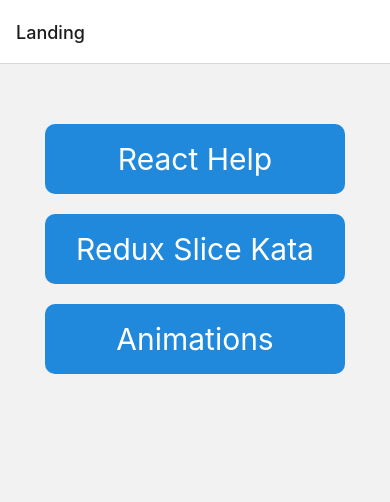
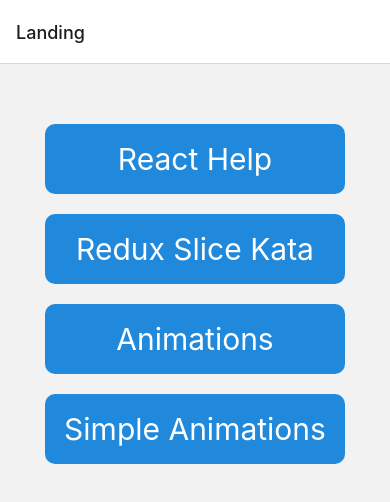
Before and after one commit to tbatty7/ReactNativeKatas, a React Native app: screen /Landing in a window 390 px wide. Shown: the top 502 px of the page. Built offline with nearby package versions, Linux system fonts and the light colour scheme.

Commit message:
added new screen for simple animations

```diff
--- a/src/AppStack.tsx
+++ b/src/AppStack.tsx
@@ -6,6 +6,7 @@
 import {SliceKataScreen} from './SliceKataScreen';
 import {AnimationScreen} from './AnimationScreen';
 import {GestureHandlerRootView} from 'react-native-gesture-handler';
+import {SimpleAnimationsScreen} from './SimpleAnimationsScreen';
 
 const Stack = createNativeStackNavigator();
 
@@ -20,6 +21,10 @@
           <Stack.Screen name="Help" component={HelpScreen} />
           <Stack.Screen name="SliceKata" component={SliceKataScreen} />
           <Stack.Screen name="Animations" component={AnimationScreen} />
+          <Stack.Screen
+            name="SimpleAnimations"
+            component={SimpleAnimationsScreen}
+          />
         </Stack.Navigator>
       </NavigationContainer>
     </GestureHandlerRootView>
--- a/src/LandingScreen.tsx
+++ b/src/LandingScreen.tsx
@@ -1,6 +1,6 @@
 import * as React from 'react';
 import {View, StyleSheet} from 'react-native';
-import {Button, Text} from '@rneui/themed';
+import {Button} from '@rneui/themed';
 
 export function LandingScreen(props: {navigation: any}) {
   function handleHelpButton() {
@@ -13,6 +13,10 @@
 
   function handleAnimationsPress() {
     return props.navigation.navigate('Animations');
+  }
+
+  function handleSimpleAnimationsPress() {
+    return props.navigation.navigate('SimpleAnimations');
   }
 
   return (
@@ -35,6 +39,12 @@
         title="Animations"
         onPress={handleAnimationsPress}
       />
+      <Button
+        titleStyle={styles.title}
+        buttonStyle={styles.button}
+        title="Simple Animations"
+        onPress={handleSimpleAnimationsPress}
+      />
     </View>
   );
 }
--- /dev/null
+++ b/src/SimpleAnimationsScreen.tsx
@@ -0,0 +1,13 @@
+import * as React from 'react';
+import {StyleSheet, View} from 'react-native';
+
+export function SimpleAnimationsScreen() {
+  return <View style={styles.screen}></View>;
+}
+
+const styles = StyleSheet.create({
+  screen: {
+    flex: 1,
+    backgroundColor: 'tan',
+  },
+});
```
Also changed, not shown: 1 other file (tests, documents, lock files or other folders).
